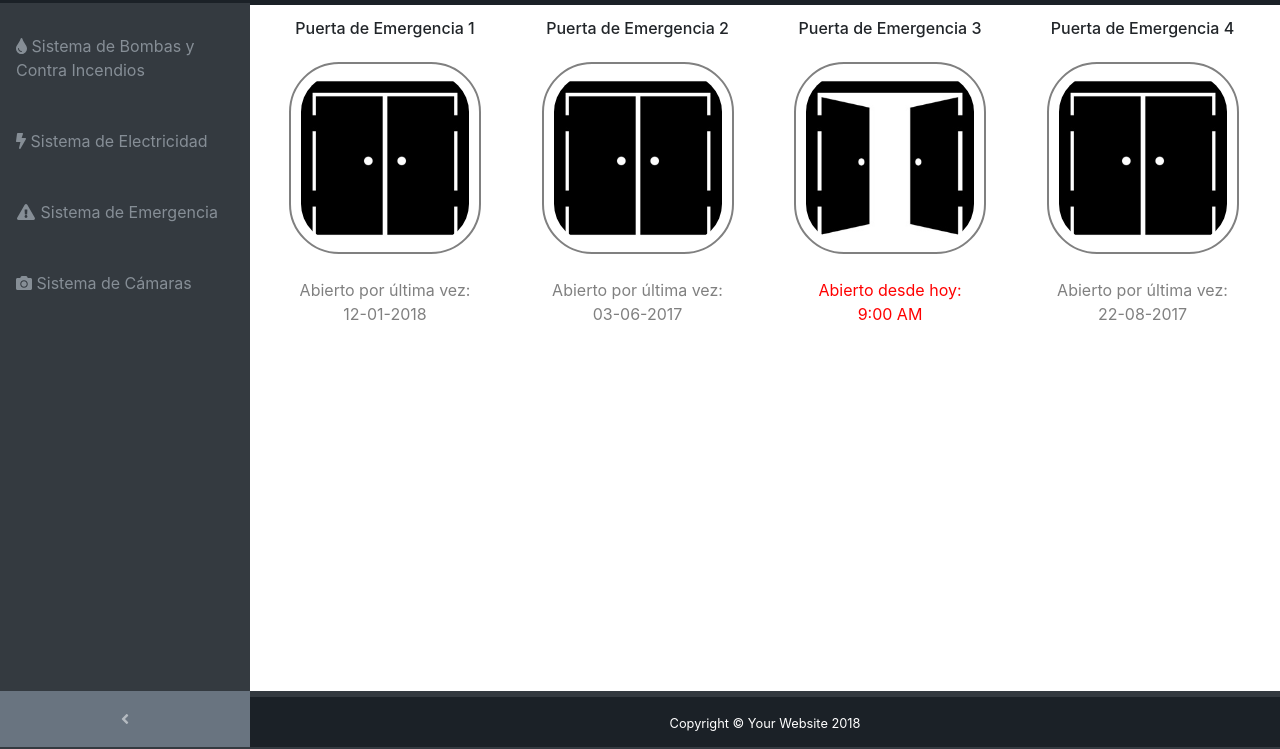
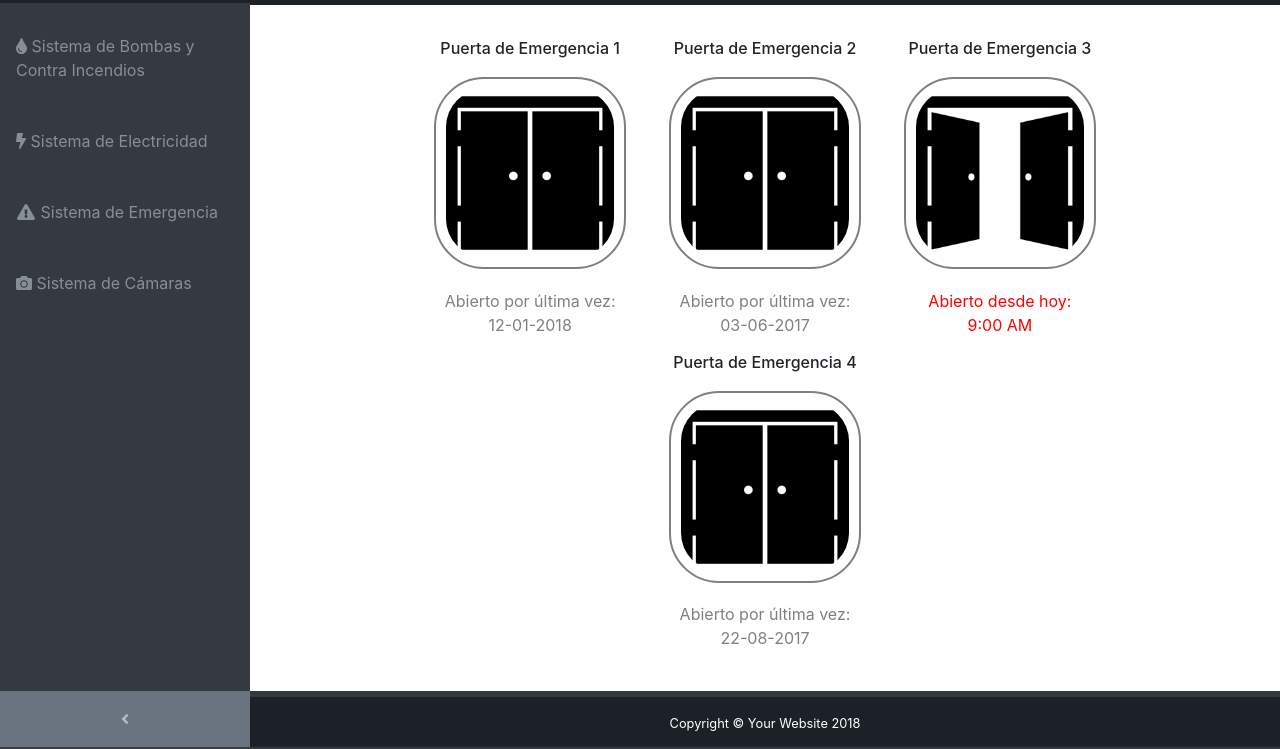
Before and after one commit to jymmak/sistema-sodimac, a plain HTML site: page views/emergencia.html in a window 1280 px wide. Shown: the part 53-802 px from the top of the page. Drawn offline with Linux system fonts and the light colour scheme.

Commit message:
Agregando estilos

```diff
--- a/css/emergencia.css
+++ b/css/emergencia.css
@@ -1,6 +1,12 @@
 .exit-image-container {
   width: 12em;
-  margin: 1.5em;
+  margin: 1.2em;
+}
+
+ul.door-list {
+  width: 90%;
+  margin: auto;
+  text-align: center;
 }
 
 img.doors {
@@ -17,3 +23,7 @@ img.doors {
 .open {
   color: red;
 }
+
+.list-inline-item {
+  margin-right: 0 !important;
+}
--- a/views/emergencia.html
+++ b/views/emergencia.html
@@ -15,8 +15,8 @@
   <script defer src="https://use.fontawesome.com/releases/v5.0.10/js/all.js" integrity="sha384-slN8GvtUJGnv6ca26v8EzVaR9DC58QEwsIk9q1QXdCU8Yu8ck/tL/5szYlBbqmS+"
     crossorigin="anonymous"></script>
   <!-- Custom styles for this template-->
+  <link href="../css/main.css" rel="stylesheet">
   <link href="../css/emergencia.css" rel="stylesheet">
-  <link href="../css/main.css" rel="stylesheet">
 </head>
 
 <body class="fixed-nav sticky-footer bg-dark" id="page-top">
@@ -75,8 +75,8 @@
   </nav>
 
   <div class="content-wrapper">
-    <div class="container justify-content-center">
-      <ul class="list-inline">
+    <div class="card-body">
+      <ul class="door-list list-inline">
         <li class="list-inline-item" id="door1">
           <h6 class="text-center">Puerta de Emergencia 1</h6>
           <div class="exit-image-container">
```
